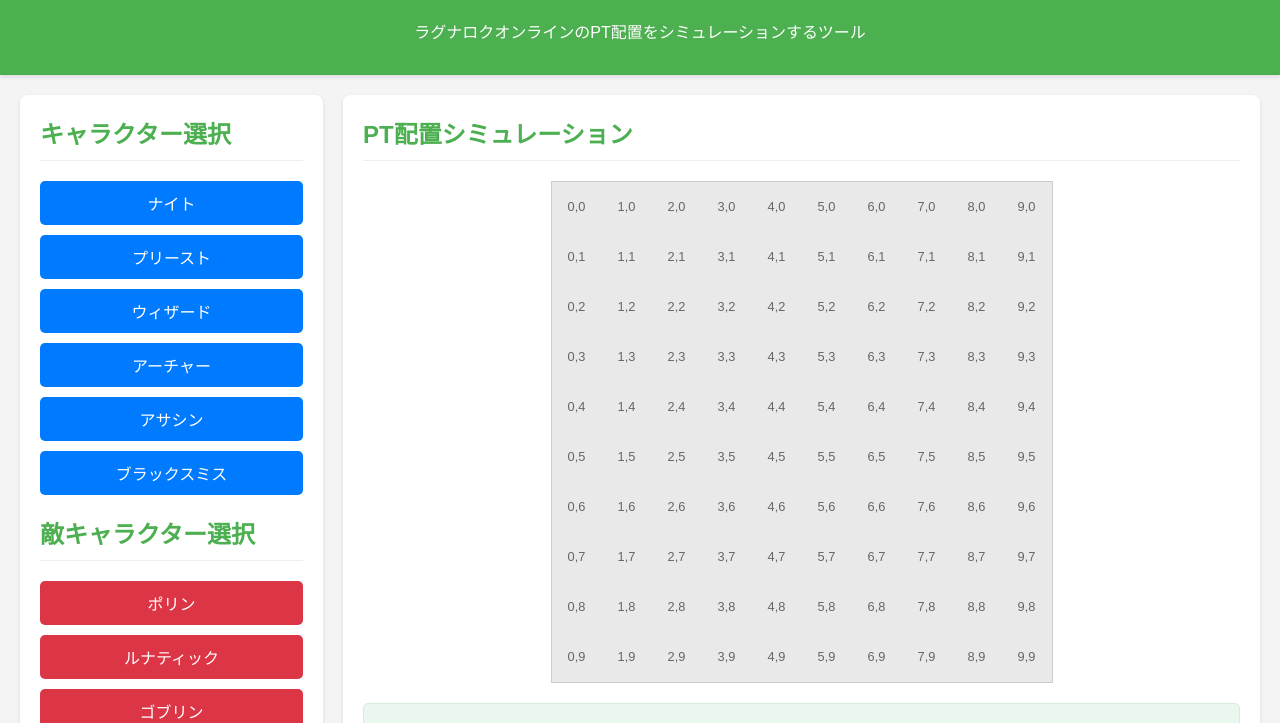
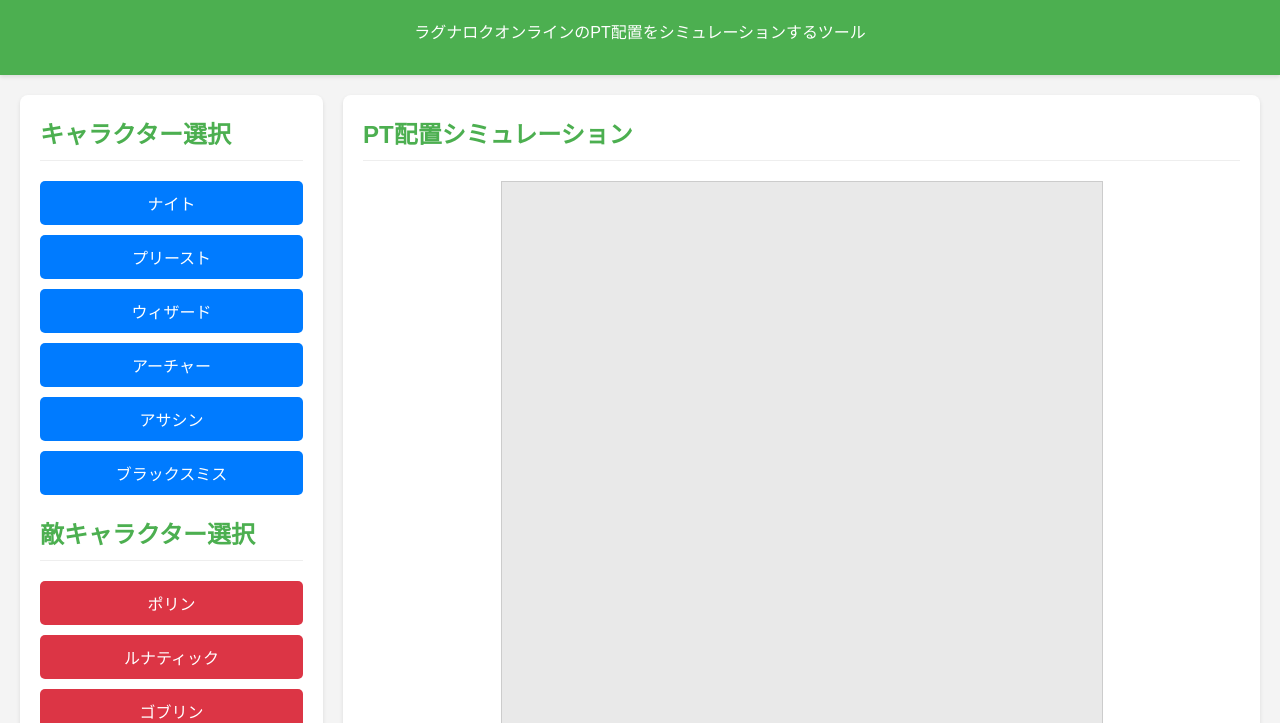
Before and after one commit to usachoco/rofm, a website with bundled scripts: page index.html in a window 1280 px wide. Shown: the part 77-800 px from the top of the page. Built offline with nearby package versions, Linux system fonts and the light colour scheme.

Commit message:
マップエリアを拡張

```diff
--- a/css/style.css
+++ b/css/style.css
@@ -151,24 +151,24 @@
 
 .grid-container {
     display: grid;
-    grid-template-columns: repeat(10, 50px); /* 例: 10x10のグリッド */
-    grid-template-rows: repeat(10, 50px);
+    grid-template-columns: repeat(40, 15px); /* 40x40のグリッド */
+    grid-template-rows: repeat(40, 15px);
     border: 1px solid #ccc;
-    width: 500px; /* 10 * 50px */
-    height: 500px; /* 10 * 50px */
+    width: 600px; /* 40 * 15px */
+    height: 600px; /* 40 * 15px */
     margin: 20px auto;
     background-color: #e9e9e9;
 }
 
 .grid-cell {
-    width: 50px;
-    height: 50px;
+    width: 15px;
+    height: 15px;
     border: 1px solid #ddd;
     box-sizing: border-box;
     display: flex;
     justify-content: center;
     align-items: center;
-    font-size: 0.8em;
+    font-size: 0.6em; /* セルサイズに合わせて調整 */
     color: #666;
     cursor: pointer;
     transition: background-color 0.1s;
@@ -180,6 +180,10 @@
 
 .grid-cell.has-character {
     background-color: #a0e0a0; /* キャラクターが配置されたセルの色 */
+}
+
+.character-icon {
+    pointer-events: none; /* クリックイベントを透過させる */
 }
 
 /* 味方キャラクターのスタイル */
--- a/js/grid.js
+++ b/js/grid.js
@@ -1,4 +1,4 @@
-export const gridSize = 10; // 10x10グリッド
+export const gridSize = 40; // 40x40グリッド
 
 export function createGrid(formationGrid, showGridLinesCheckbox) {
     formationGrid.innerHTML = '';
@@ -8,7 +8,6 @@
             cell.classList.add('grid-cell');
             cell.dataset.x = j;
             cell.dataset.y = i;
-            cell.textContent = `${j},${i}`; // デバッグ用に座標を表示
             // イベントリスナーはmain.jsで設定するため、ここでは追加しない
             formationGrid.appendChild(cell);
         }
```
